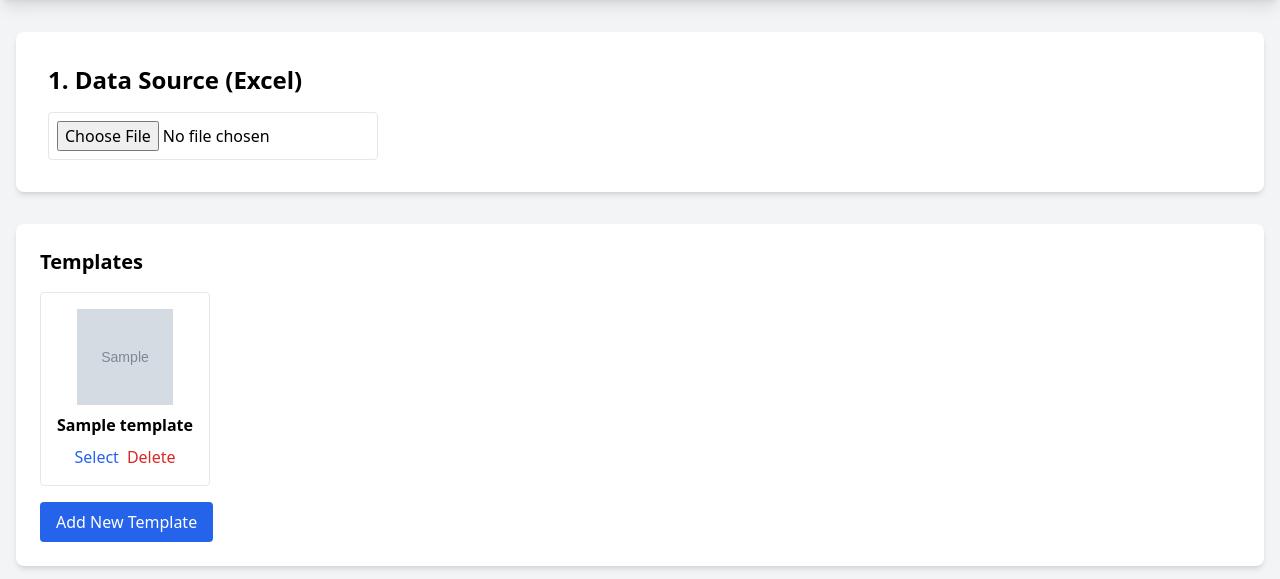
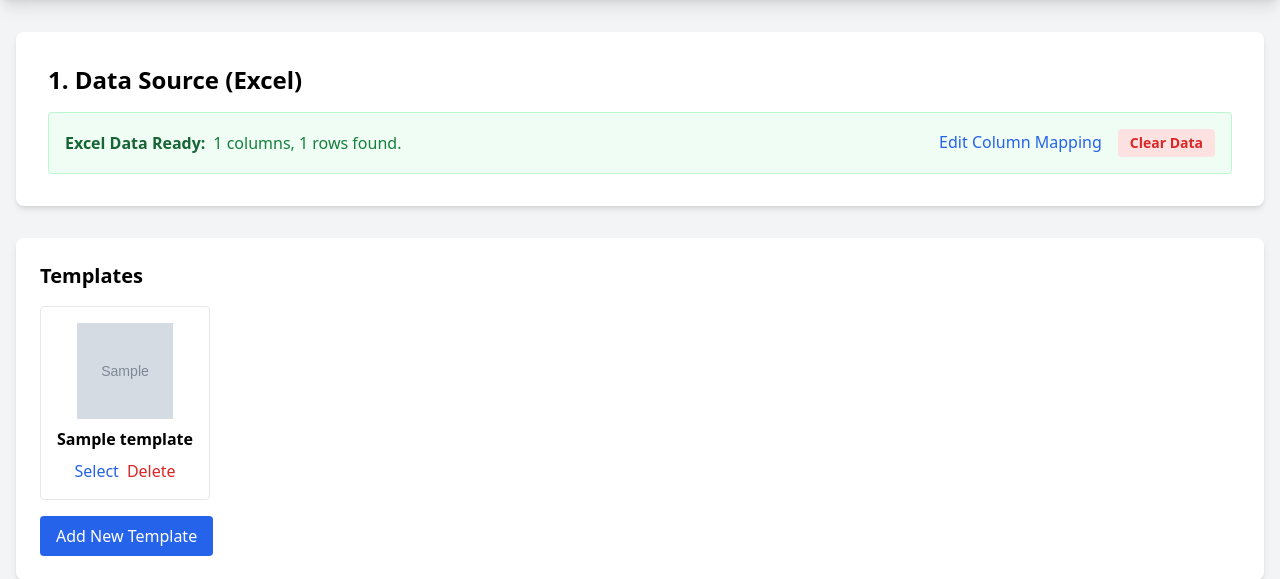
Before and after one commit to biswasp87/Certificate_Generator, a Flask app: page / in a window 1280 px wide. Shown: the part 88-667 px from the top of the page. Run offline with Flask 3, Linux system fonts and the light colour scheme; tables that the repository leaves empty hold one stand-in row (values such as "Sample post"); grey boxes marked "Sample" are stand-in pictures; data that the repository does not hold is empty; some libraries are stand-ins or nearby versions.

Commit message:
Implement client-side PDF generation and advanced controls
- Switched to client-side PDF generation using jsPDF and html2canvas for better compatibility.
- Added "Clear Data" functionality to purge Excel records and mappings.
- Added visibility toggles (checkboxes) for individual fields and signatures.
- Implemented incremental size adjustment (+/- buttons) for fonts and signature images.
- Enhanced UI to maintain state across page reloads by fetching existing data on startup.
- Cleaned up redundant backend PDF routes and sanitized the repository.

Co-authored-by: biswasp87 <76902729+biswasp87@users.noreply.github.com>

```diff
--- a/app.py
+++ b/app.py
@@ -5,10 +5,7 @@ from flask_cors import CORS
 from models import db, Template, ExcelColumn, ExcelRow
 from PIL import Image
 from werkzeug.utils import secure_filename
-from fpdf import FPDF
 import json
-import io
-from flask import send_file
 
 app = Flask(__name__)
 CORS(app)
@@ -61,6 +58,18 @@ def upload_excel():
 
     return jsonify({'columns': columns, 'data': data})
 
+@app.route('/clear_data', methods=['POST'])
+def clear_data():
+    print("Received clear_data request")
+    try:
+        db.session.query(ExcelColumn).delete()
+        db.session.query(ExcelRow).delete()
+        db.session.commit()
+        return jsonify({'message': 'Data cleared successfully'})
+    except Exception as e:
+        db.session.rollback()
+        return jsonify({'error': str(e)}), 500
+
 @app.route('/save_mapping', methods=['POST'])
 def save_mapping():
     print("Received save_mapping request")
@@ -99,6 +108,16 @@ def uploaded_file(filename):
 @app.route('/font_files/<path:path>')
 def get_font_file(path):
     return send_from_directory('fonts', path)
+
+@app.route('/excel_data', methods=['GET'])
+def get_excel_data():
+    columns = ExcelColumn.query.all()
+    rows = ExcelRow.query.all()
+    return jsonify({
+        'columns': [c.name for c in columns],
+        'hindi_mapping': {c.name: c.is_hindi for c in columns},
+        'data': [r.data for r in rows]
+    })
 
 @app.route('/templates', methods=['GET'])
 def list_templates():
@@ -158,103 +177,6 @@ def delete_template(template_id):
     db.session.commit()
     return jsonify({'message': 'Template deleted'})
 
-@app.route('/generate_pdf', methods=['POST'])
-def generate_pdf():
-    req_data = request.json
-    template_id = req_data.get('template_id')
-    record_index = req_data.get('record_index', 0)
-    with_template = req_data.get('with_template', True)
-
-    template = Template.query.get_or_404(template_id)
-    records = ExcelRow.query.all()
-    if record_index >= len(records):
-        return jsonify({'error': 'Record index out of range'}), 400
-
-    record = records[record_index].data
-    config = template.config
-
-    pdf = create_pdf_from_record(template, record, config, with_template)
-
-    buf = io.BytesIO()
-    buf.write(pdf.output())
-    buf.seek(0)
-
-    return send_file(buf, download_name=f"certificate_{record_index}.pdf", as_attachment=True)
-
-@app.route('/generate_all_pdf', methods=['POST'])
-def generate_all_pdf():
-    req_data = request.json
-    template_id = req_data.get('template_id')
-    with_template = req_data.get('with_template', True)
-
-    template = Template.query.get_or_404(template_id)
-    records = ExcelRow.query.all()
-    config = template.config
-
-    pdf = FPDF(orientation='L', unit='pt', format=(template.width, template.height))
-
-    # Load fonts once
-    font_files = get_fonts_internal()
-    for f in font_files['hindi']:
-        pdf.add_font(f, '', os.path.join('fonts', 'Hindi Font', f))
-    for f in font_files['english']:
-        pdf.add_font(f, '', os.path.join('fonts', 'English Font', f))
-
-    for rec_obj in records:
-        pdf.add_page()
-        draw_record_on_pdf(pdf, template, rec_obj.data, config, with_template)
-
-    buf = io.BytesIO()
-    buf.write(pdf.output())
-    buf.seek(0)
-
-    return send_file(buf, download_name="all_certificates.pdf", as_attachment=True)
-
-def get_fonts_internal():
-    hindi_fonts = os.listdir('fonts/Hindi Font')
-    english_fonts = os.listdir('fonts/English Font')
-    return {
-        'hindi': [f for f in hindi_fonts if f.endswith(('.ttf', '.otf'))],
-        'english': [f for f in english_fonts if f.endswith(('.ttf', '.otf'))]
-    }
-
-def create_pdf_from_record(template, record, config, with_template):
-    pdf = FPDF(orientation='L', unit='pt', format=(template.width, template.height))
-
-    # Load fonts
-    font_files = get_fonts_internal()
-    for f in font_files['hindi']:
-        pdf.add_font(f, '', os.path.join('fonts', 'Hindi Font', f))
-    for f in font_files['english']:
-        pdf.add_font(f, '', os.path.join('fonts', 'English Font', f))
-
-    pdf.add_page()
-    draw_record_on_pdf(pdf, template, record, config, with_template)
-    return pdf
-
-def draw_record_on_pdf(pdf, template, record, config, with_template):
-    if with_template:
-        img_path = os.path.join(app.config['UPLOAD_FOLDER'], template.image_path)
-        pdf.image(img_path, x=0, y=0, w=template.width, h=template.height)
-
-    fields = config.get('fields', [])
-    for field in fields:
-        val = str(record.get(field['name'], ''))
-        pdf.set_font(field['fontFamily'], size=field['fontSize'])
-        # Adjust y because fpdf y is baseline or top? In fpdf it is top.
-        # But we need to check how our x,y relate to pdf x,y.
-        # Frontend uses pixels. PDF uses points. We initialized PDF with width/height in points equal to image pixels.
-        pdf.text(field['x'], field['y'] + field['fontSize'], val)
-
-    # Signatures
-    sigs = config.get('signatures', [])
-    for sig in sigs:
-        if sig.get('visible'):
-            sig_path_attr = f"sig{sig['id']}_path"
-            sig_rel_path = getattr(template, sig_path_attr)
-            if sig_rel_path:
-                full_sig_path = os.path.join(app.config['UPLOAD_FOLDER'], sig_rel_path)
-                pdf.image(full_sig_path, x=sig['x'], y=sig['y'], w=sig['width'], h=sig['height'])
 
 @app.route('/upload_signatures/<int:template_id>', methods=['POST'])
 def upload_signatures(template_id):
--- a/templates/index.html
+++ b/templates/index.html
@@ -7,6 +7,8 @@
     <script src="https://cdn.tailwindcss.com"></script>
     <script src="https://unpkg.com/vue@3/dist/vue.global.js"></script>
     <script src="https://unpkg.com/interactjs/dist/interact.min.js"></script>
+    <script src="https://cdnjs.cloudflare.com/ajax/libs/jspdf/2.5.1/jspdf.umd.min.js"></script>
+    <script src="https://cdnjs.cloudflare.com/ajax/libs/html2canvas/1.4.1/html2canvas.min.js"></script>
     <style id="dynamic-fonts"></style>
     <style>
         .draggable {
@@ -55,7 +57,10 @@
                         <span class="font-bold text-green-800">Excel Data Ready:</span>
                         <span class="ml-2 text-green-700">{{ excelColumns.length }} columns, {{ excelData.length }} rows found.</span>
                     </div>
-                    <button @click="showMappingModal = true" class="text-blue-600 hover:underline font-medium">Edit Column Mapping</button>
+                    <div class="space-x-4">
+                        <button @click="showMappingModal = true" class="text-blue-600 hover:underline font-medium">Edit Column Mapping</button>
+                        <button @click="clearData" class="bg-red-100 text-red-600 px-3 py-1 rounded hover:bg-red-200 text-sm font-bold">Clear Data</button>
+                    </div>
                 </div>
             </section>
 
@@ -88,8 +93,9 @@
                                 <option v-for="f in fonts.english" :key="f" :value="f">{{ f }}</option>
                             </select>
                         </div>
-                        <div v-for="col in englishColumns" :key="col.name" class="mb-2">
-                            <button @click="addFieldToPreview(col)" class="w-full text-left p-2 bg-blue-50 hover:bg-blue-100 rounded text-sm">
+                        <div v-for="col in englishColumns" :key="col.name" class="mb-2 flex items-center space-x-2">
+                            <input type="checkbox" :checked="isFieldActive(col.name)" @change="toggleField(col)" title="Toggle Visibility">
+                            <button @click="addFieldToPreview(col)" class="flex-grow text-left p-2 bg-blue-50 hover:bg-blue-100 rounded text-sm">
                                 {{ col.name }}
                             </button>
                         </div>
@@ -132,9 +138,11 @@
                         <!-- Field Controls -->
                         <div v-if="selectedFieldIndex !== null" class="mb-4 p-2 border rounded bg-gray-50 flex items-center space-x-4">
                             <span class="font-bold">{{ activeFields[selectedFieldIndex].name }}</span>
-                            <div>
+                            <div class="flex items-center space-x-2">
                                 <label class="text-xs">Font Size:</label>
-                                <input type="number" v-model="activeFields[selectedFieldIndex].fontSize" @change="saveConfig" class="w-16 border p-1 rounded">
+                                <button @click="adjustFontSize(-2)" class="px-2 bg-gray-200 rounded hover:bg-gray-300">-</button>
+                                <input type="number" v-model="activeFields[selectedFieldIndex].fontSize" @change="saveConfig" class="w-16 border p-1 rounded text-center">
+                                <button @click="adjustFontSize(2)" class="px-2 bg-gray-200 rounded hover:bg-gray-300">+</button>
                             </div>
                             <div>
                                 <label class="text-xs">Font:</label>
@@ -142,13 +150,26 @@
                                     <option v-for="f in (activeFields[selectedFieldIndex].isHindi ? fonts.hindi : fonts.english)" :key="f" :value="f">{{ f }}</option>
                                 </select>
                             </div>
-                            <button @click="removeField(selectedFieldIndex)" class="text-red-600 text-sm">Remove</button>
+                            <button @click="removeField(selectedFieldIndex)" class="text-red-600 text-sm font-bold">Remove</button>
+                        </div>
+
+                        <!-- Signature Controls -->
+                        <div v-if="selectedSigIndex !== null" class="mb-4 p-2 border rounded bg-gray-50 flex items-center space-x-4">
+                            <span class="font-bold text-green-700">Signature {{ activeSignatures[selectedSigIndex].id }}</span>
+                            <div class="flex items-center space-x-2">
+                                <label class="text-xs">Size:</label>
+                                <button @click="adjustSigSize(-10)" class="px-2 bg-gray-200 rounded hover:bg-gray-300">-</button>
+                                <span class="text-xs">{{ Math.round(activeSignatures[selectedSigIndex].width) }}x{{ Math.round(activeSignatures[selectedSigIndex].height) }}</span>
+                                <button @click="adjustSigSize(10)" class="px-2 bg-gray-200 rounded hover:bg-gray-300">+</button>
+                            </div>
+                            <button @click="selectedSigIndex = null" class="text-blue-600 text-sm font-bold">Deselect</button>
                         </div>
 
                         <!-- Preview Pane Container -->
                         <div class="preview-pane shadow-2xl" :style="previewStyle" @click.self="selectedFieldIndex = null; selectedSigIndex = null">
                             <!-- Fields -->
                             <div v-for="(field, index) in activeFields" :key="'field-'+index"
+                                 v-show="field.visible !== false"
                                  class="draggable"
                                  :class="{'ring-2 ring-blue-500': selectedFieldIndex === index, 'dragging-enabled': draggingEnabled}"
                                  :id="'field-' + index"
@@ -197,8 +218,9 @@
                                 <option v-for="f in fonts.hindi" :key="f" :value="f">{{ f }}</option>
                             </select>
                         </div>
-                        <div v-for="col in hindiColumns" :key="col.name" class="mb-2">
-                            <button @click="addFieldToPreview(col)" class="w-full text-left p-2 bg-orange-50 hover:bg-orange-100 rounded text-sm">
+                        <div v-for="col in hindiColumns" :key="col.name" class="mb-2 flex items-center space-x-2">
+                            <input type="checkbox" :checked="isFieldActive(col.name)" @change="toggleField(col)" title="Toggle Visibility">
+                            <button @click="addFieldToPreview(col)" class="flex-grow text-left p-2 bg-orange-50 hover:bg-orange-100 rounded text-sm">
                                 {{ col.name }}
                             </button>
                         </div>
@@ -322,6 +344,7 @@
             mounted() {
                 this.loadTemplates();
                 this.loadFonts();
+                this.loadExcelData();
             },
             methods: {
                 async handleExcelUpload(event) {
@@ -369,6 +392,16 @@
                     const res = await fetch('/fonts');
                     this.fonts = await res.json();
                     this.updateFontStyles();
+                },
+                async loadExcelData() {
+                    const res = await fetch('/excel_data');
+                    const data = await res.json();
+                    if (data.columns.length > 0) {
+                        this.excelColumns = data.columns;
+                        this.hindiMapping = data.hindi_mapping;
+                        this.excelData = data.data;
+                        this.columnsMarked = true;
+                    }
                 },
                 updateFontStyles() {
                     let css = '';
@@ -425,13 +458,13 @@
                 },
                 addFieldToPreview(col) {
                     const font = col.isHindi ? this.defaultHindiFont : this.defaultEnglishFont;
-                    const scale = this.previewScale;
                     this.activeFields.push({
                         name: col.name,
                         isHindi: col.isHindi,
-                        x: 100, // Original pixels
-                        y: 100, // Original pixels
-                        fontSize: 40, // Original pixels
+                        x: 100,
+                        y: 100,
+                        fontSize: 40,
+                        visible: true,
                         fontFamily: font || (col.isHindi ? (this.fonts.hindi[0] || 'serif') : (this.fonts.english[0] || 'sans-serif'))
                     });
                     this.$nextTick(() => this.initDraggable());
@@ -460,6 +493,41 @@
                     this.activeFields.splice(index, 1);
                     this.selectedFieldIndex = null;
                     this.saveConfig();
+                },
+                isFieldActive(name) {
+                    const field = this.activeFields.find(f => f.name === name);
+                    return field ? (field.visible !== false) : false;
+                },
+                toggleField(col) {
+                    const field = this.activeFields.find(f => f.name === col.name);
+                    if (field) {
+                        field.visible = !field.visible;
+                    } else {
+                        this.addFieldToPreview(col);
+                    }
+                    this.saveConfig();
+                },
+                adjustFontSize(delta) {
+                    if (this.selectedFieldIndex !== null) {
+                        this.activeFields[this.selectedFieldIndex].fontSize = Math.max(8, this.activeFields[this.selectedFieldIndex].fontSize + delta);
+                        this.saveConfig();
+                    }
+                },
+                adjustSigSize(delta) {
+                    if (this.selectedSigIndex !== null) {
+                        const sig = this.activeSignatures[this.selectedSigIndex];
+                        const ratio = sig.height / sig.width;
+                        sig.width = Math.max(20, sig.width + delta);
+                        sig.height = sig.width * ratio;
+                        this.saveConfig();
+                    }
+                },
+                async clearData() {
+                    if (!confirm("Are you sure you want to clear all Excel data and mappings?")) return;
+                    await fetch('/clear_data', { method: 'POST' });
+                    this.excelColumns = [];
+                    this.excelData = [];
+                    this.columnsMarked = false;
                 },
                 selectSig(index) {
                     if (!this.draggingEnabled) return;
@@ -501,41 +569,67 @@
                     if (this.currentRecordIndex >= this.excelData.length) this.currentRecordIndex = this.excelData.length - 1;
                 },
                 async downloadPDF() {
-                    const res = await fetch('/generate_pdf', {
-                        method: 'POST',
-                        headers: { 'Content-Type': 'application/json' },
-                        body: JSON.stringify({
-                            template_id: this.selectedTemplate.id,
-                            record_index: this.currentRecordIndex,
-                            with_template: this.withTemplate
-                        })
-                    });
-                    const blob = await res.blob();
-                    const url = window.URL.createObjectURL(blob);
-                    const a = document.createElement('a');
-                    a.href = url;
-                    a.download = `certificate_${this.currentRecordIndex}.pdf`;
-                    document.body.appendChild(a);
-                    a.click();
-                    a.remove();
+                    const pdf = await this.capturePreview();
+                    pdf.save(`certificate_${this.currentRecordIndex + 1}.pdf`);
                 },
                 async downloadAllPDF() {
-                    const res = await fetch('/generate_all_pdf', {
-                        method: 'POST',
-                        headers: { 'Content-Type': 'application/json' },
-                        body: JSON.stringify({
-                            template_id: this.selectedTemplate.id,
-                            with_template: this.withTemplate
-                        })
+                    const { jsPDF } = window.jspdf;
+                    let finalPdf = null;
+                    const originalIndex = this.currentRecordIndex;
+
+                    for (let i = 0; i < this.excelData.length; i++) {
+                        this.currentRecordIndex = i;
+                        await this.$nextTick();
+                        await new Promise(r => setTimeout(r, 150)); // Wait for render
+
+                        const canvas = await this.getCanvas();
+                        const img = canvas.toDataURL("image/png");
+
+                        if (!finalPdf) {
+                            finalPdf = new jsPDF({
+                                orientation: 'landscape',
+                                unit: 'px',
+                                format: [canvas.width / 2, canvas.height / 2]
+                            });
+                        } else {
+                            finalPdf.addPage([canvas.width / 2, canvas.height / 2], 'landscape');
+                        }
+                        finalPdf.addImage(img, 'PNG', 0, 0, canvas.width / 2, canvas.height / 2);
+                    }
+
+                    this.currentRecordIndex = originalIndex;
+                    if (finalPdf) finalPdf.save("all_certificates.pdf");
+                },
+                async getCanvas() {
+                    const element = document.querySelector(".preview-pane");
+                    const originalBG = element.style.backgroundImage;
+                    if (!this.withTemplate) {
+                        element.style.backgroundImage = 'none';
+                        element.style.backgroundColor = 'white';
+                    }
+
+                    const canvas = await html2canvas(element, {
+                        scale: 2,
+                        useCORS: true,
+                        backgroundColor: this.withTemplate ? null : "#ffffff"
                     });
-                    const blob = await res.blob();
-                    const url = window.URL.createObjectURL(blob);
-                    const a = document.createElement('a');
-                    a.href = url;
-                    a.download = `all_certificates.pdf`;
-                    document.body.appendChild(a);
-                    a.click();
-                    a.remove();
+
+                    if (!this.withTemplate) {
+                        element.style.backgroundImage = originalBG;
+                    }
+                    return canvas;
+                },
+                async capturePreview() {
+                    const { jsPDF } = window.jspdf;
+                    const canvas = await this.getCanvas();
+                    const imgData = canvas.toDataURL("image/png");
+                    const pdf = new jsPDF({
+                        orientation: 'landscape',
+                        unit: 'px',
+                        format: [canvas.width / 2, canvas.height / 2]
+                    });
+                    pdf.addImage(imgData, 'PNG', 0, 0, canvas.width / 2, canvas.height / 2);
+                    return pdf;
                 },
                 initDraggable() {
                     interact('.draggable').unset();
```
